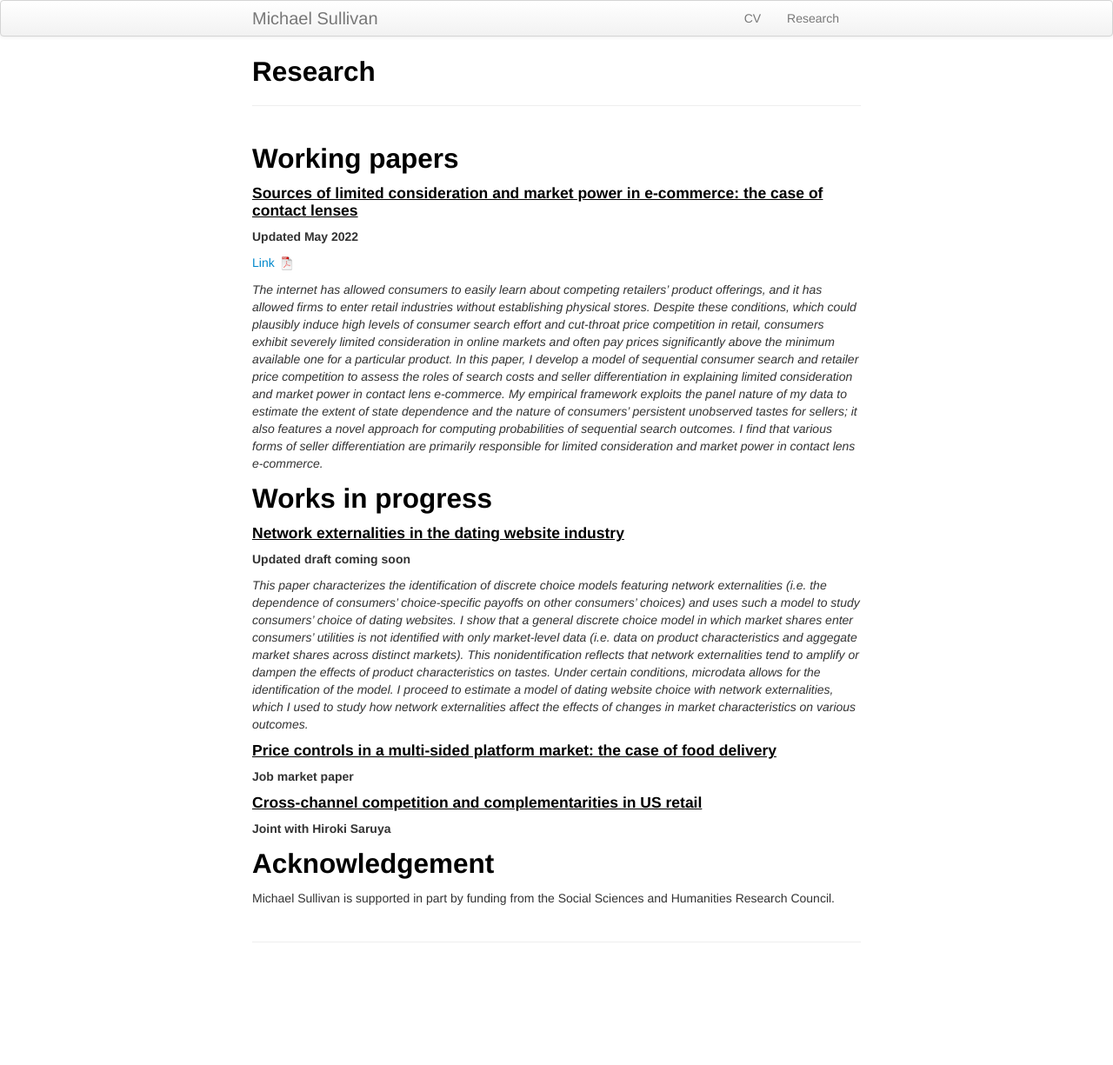
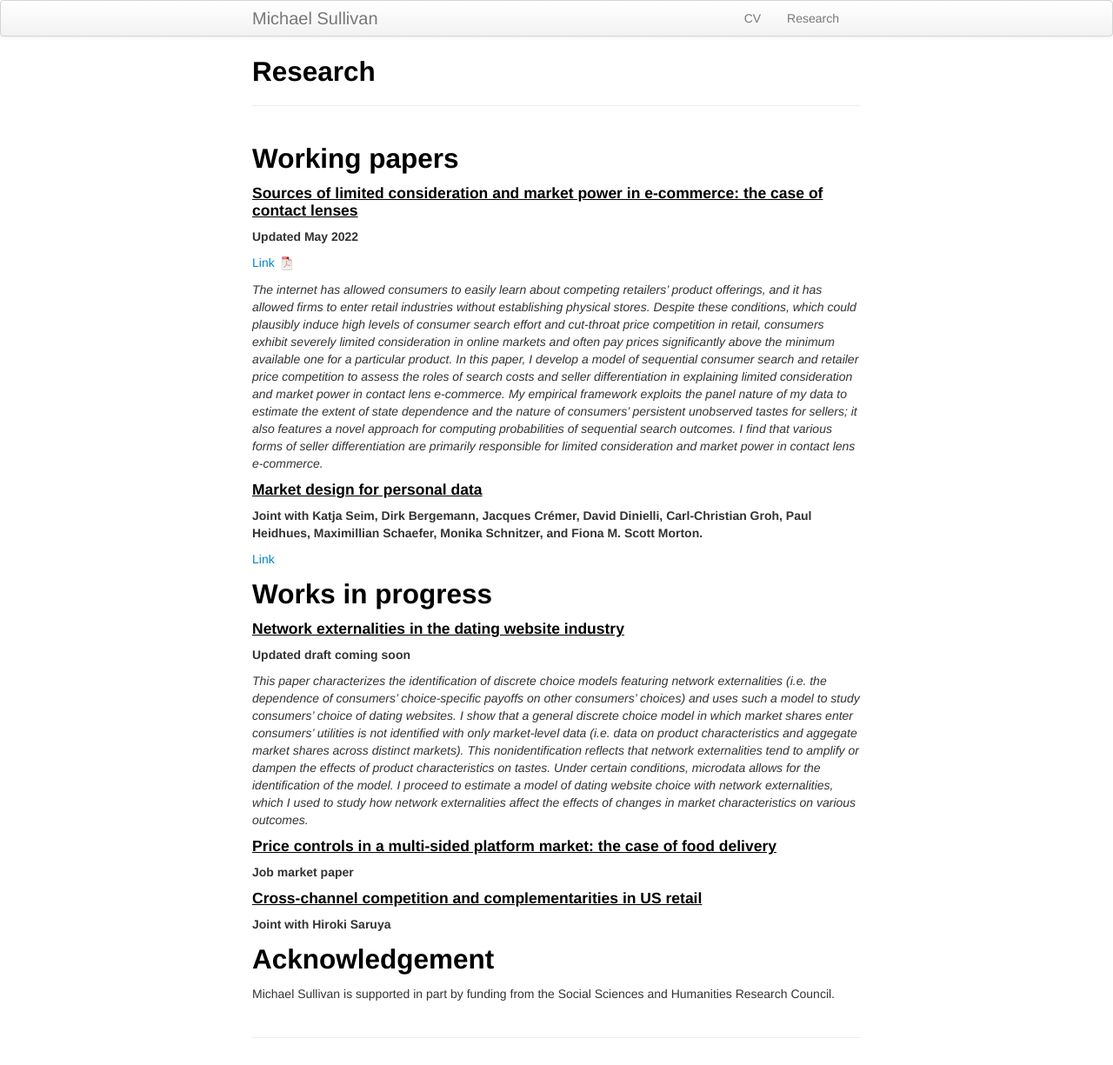
Before and after one commit to M-R-Sullivan/M-R-Sullivan.github.io, a Jekyll site: the page built from pages/research.md, in a window 1280 px wide. Shown: the whole page at 87% size. Built offline with Jekyll 4.4.1, drawn with Linux system fonts in a browser that asks for light colours; before the commit the page ends 1115 px from its top, so only the background shows below that.

Commit message:
add data markets paper

```diff
--- a/pages/research.md
+++ b/pages/research.md
@@ -14,6 +14,11 @@ description: Michael Sullivan's research
 
 *The internet has allowed consumers to easily learn about competing retailers' product offerings, and it has allowed firms to enter retail industries without establishing physical stores. Despite these conditions, which could plausibly induce high levels of consumer search effort and cut-throat price competition in retail, consumers exhibit severely limited consideration in online markets and often pay prices significantly above the minimum available one for a particular product. In this paper, I develop a model of sequential consumer search and retailer price competition to assess the roles of search costs and seller differentiation in explaining limited consideration and market power in contact lens e-commerce. My empirical framework exploits the panel nature of my data to estimate the extent of state dependence and the nature of consumers' persistent unobserved tastes for sellers; it also features a novel approach for computing probabilities of sequential search outcomes. I find that various forms of seller differentiation are primarily responsible for limited consideration and market power in contact lens e-commerce.*
 
+#### <u>Market design for personal data</u>
+
+**Joint with Katja Seim, Dirk Bergemann, Jacques Crémer, David Dinielli, Carl-Christian Groh, Paul Heidhues, Maximillian Schaefer, Monika Schnitzer, and Fiona M. Scott Morton.**
+
+[Link](https://tobin.yale.edu/sites/default/files/2022-02/Adobe%20Acrobat%20Reader%20DC.pdf)
 
 ## Works in progress
 
```
